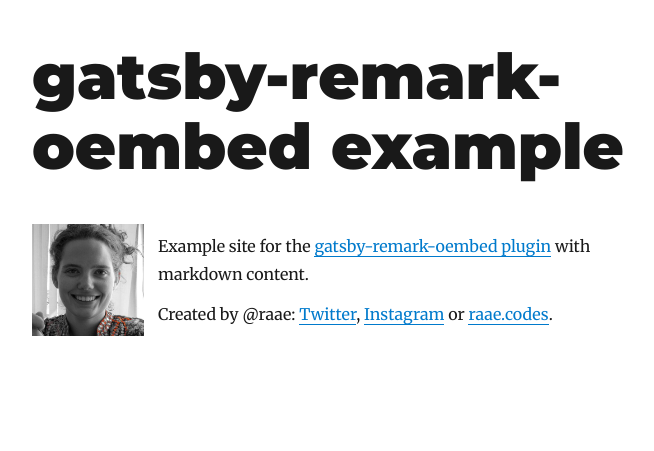
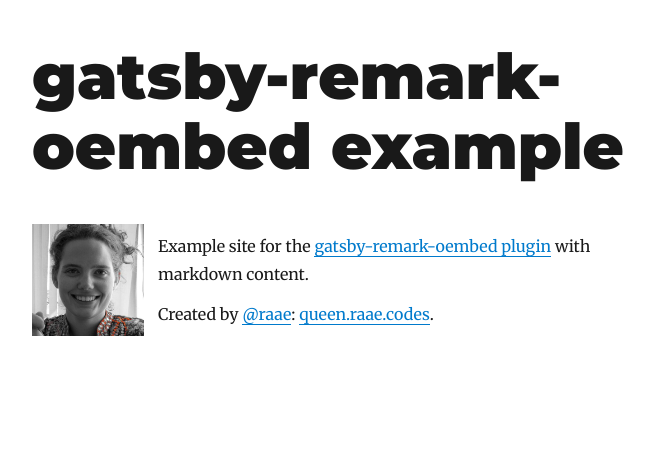
Before and after one commit to queen-raae/gatsby-remark-oembed, a Gatsby site in the folder gatsby-remark-oembed-md-site/: page / in a window 1280 px wide. Shown: the whole page, without its empty margins (293-947 px from the left). Built offline with nearby package versions, Linux system fonts and the light colour scheme; Gatsby itself is replaced by a stand-in of ours; some packages are replaced by stand-ins of ours.

Commit message:
chore: upgrade all demo packages (#156)
* fix(demo): fix bio component

```diff
--- a/gatsby-remark-oembed-md-site/src/components/Bio.js
+++ b/gatsby-remark-oembed-md-site/src/components/Bio.js
@@ -1,5 +1,4 @@
 import React from "react";
-import { Link } from "gatsby";
 
 // Import typefaces
 import "typeface-montserrat";
@@ -46,9 +45,8 @@ class Bio extends React.Component {
               marginBottom: 0,
             }}
           >
-            Created by @raae: <a href="https://twitter.com/raae">Twitter</a>,{" "}
-            <a href="https://instagram.com/raae.codes">Instagram</a> or{" "}
-            <a href="https://raae.codes">raae.codes</a>.
+            Created by <a href="https://twitter.com/raae">@raae</a>:{" "}
+            <a href="https://queen.raae.codes">queen.raae.codes</a>.
           </p>
         </div>
       </div>
--- a/gatsby-remark-oembed-mdx-site/gatsby-node.js
+++ b/gatsby-remark-oembed-mdx-site/gatsby-node.js
@@ -61,7 +61,7 @@ exports.onCreateNode = ({ node, actions, getNode }) => {
     createNodeField({
       name: `slug`,
       node,
-      value: `/${relativeFilePath}`,
+      value: `${relativeFilePath}`,
     });
   }
 };
--- a/package.json
+++ b/package.json
@@ -27,8 +27,8 @@
     ]
   },
   "devDependencies": {
-    "husky": "4.3.8",
-    "lint-staged": "10.5.3",
-    "prettier": "^2.1.2"
+    "husky": "7.0.4",
+    "lint-staged": "12.3.7",
+    "prettier": "^2.6.2"
   }
 }
```
Also changed, not shown: gatsby-remark-oembed-md-site/package.json (+17 -18 lines), gatsby-remark-oembed-mdx-site/package.json (+21 -20 lines), gatsby-remark-oembed-mdx-site/src/components/Bio.js (+3 -5 lines), 1 other file.
